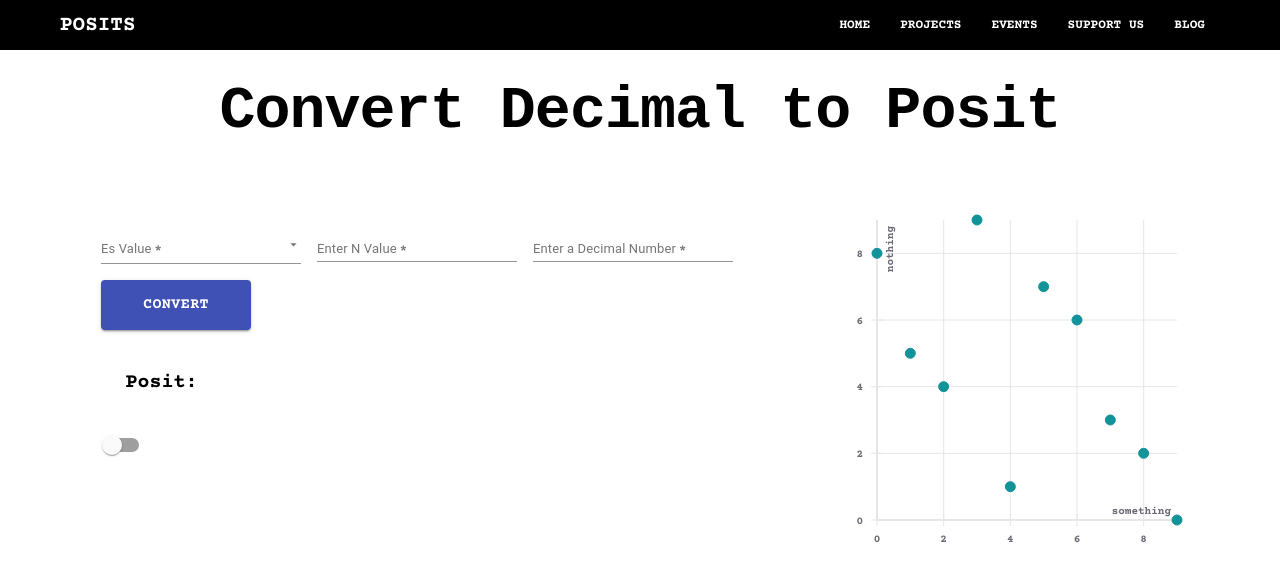
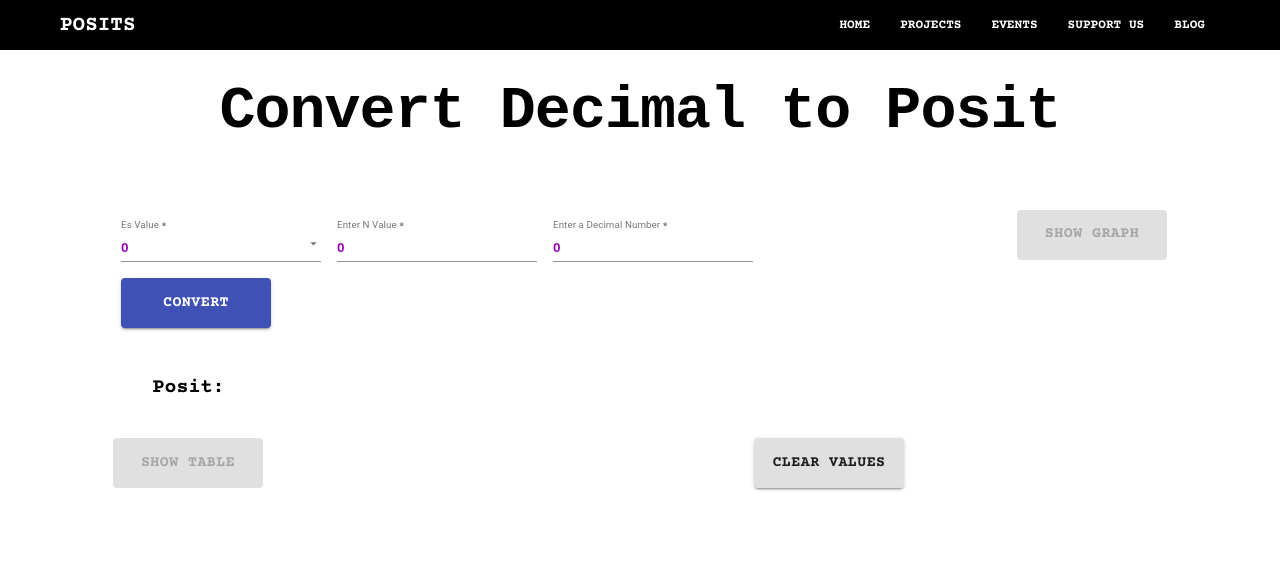
Before and after one commit to akashsmu/Posit, a React (Create React App) app: page /projects in a window 1280 px wide. Shown: the top 580 px of the page. Built offline with nearby package versions, Linux system fonts and the light colour scheme.

Commit message:
layout changes

```diff
--- a/src/components/Pages/PositConverter.js
+++ b/src/components/Pages/PositConverter.js
@@ -6,22 +6,12 @@ import {
   makeStyles,
   MenuItem,
   Select,
-  Switch,
   TextField,
   Typography,
 } from "@material-ui/core";
 // import PositTable from "./pageComponents/PositTable";
 import styled from "styled-components";
 import "../../../node_modules/react-vis/dist/style.css";
-import {
-  XYPlot,
-  VerticalGridLines,
-  HorizontalGridLines,
-  XAxis,
-  YAxis,
-  MarkSeries,
-  Hint,
-} from "react-vis";
 import clsx from "clsx";
 import NumberFormat from "react-number-format";
 import ReactLoading from "react-loading";
@@ -30,7 +20,8 @@ import {
   responsiveFontSizes,
   ThemeProvider,
 } from "@material-ui/core/styles";
-import PositTable from "../../pagesPosit/components/pageComponents/PositTable";
+import PositTable from "./PositTable";
+import PositGraph from "./PositGraph";
 
 let theme = createMuiTheme();
 theme = responsiveFontSizes(theme);
@@ -60,28 +51,26 @@ const usestyles = makeStyles((theme) => ({
 
 export default function PositConverter() {
   const classes = usestyles();
-  const [es, setEs] = useState();
-  const [n, setN] = useState();
+  const [es, setEs] = useState(0);
+  const [n, setN] = useState(0);
   const [posit, setposit] = useState();
-  const [decimal, setDecimal] = useState();
-  const [value, setValue] = useState();
+  const [decimal, setDecimal] = useState(0);
+
   const [table, setTable] = useState();
   const [tableKeys, setTableKeys] = useState();
   const [showTable, setShowTable] = useState(false);
-  const data = [
-    { x: 0, y: 8 },
-    { x: 1, y: 5 },
-    { x: 2, y: 4 },
-    { x: 3, y: 9 },
-    { x: 4, y: 1 },
-    { x: 5, y: 7 },
-    { x: 6, y: 6 },
-    { x: 7, y: 3 },
-    { x: 8, y: 2 },
-    { x: 9, y: 0 },
-  ];
+  const [name, setName] = useState("Show Table");
+  const [gname, setGname] = useState("Show Graph");
+  const [disabled, setDisabled] = useState(true);
+  const [showGraph, setShowGraph] = useState(false);
+
   const handleShowTable = (event) => {
     setShowTable(!showTable);
+    !showTable ? setName("Hide Table") : setName("Show Table");
+  };
+  const handleGname = (event) => {
+    setShowGraph(!showGraph);
+    !showGraph ? setGname("Hide Graph") : setGname("Show Graph");
   };
   const handleEsChange = (event) => {
     setEs(event.target.value);
@@ -97,6 +86,11 @@ export default function PositConverter() {
   const axios = require("axios").default;
   const handleConvert = () => {
     setposit(null);
+    setShowTable(false);
+    setShowGraph(false);
+    setName("Show Table");
+    setGname("Show Graph");
+    setDisabled(true);
     axios
       .post("https://fast-beach-74311.herokuapp.com/wel/", {
         decimal: decimal,
@@ -108,22 +102,23 @@ export default function PositConverter() {
         axios
           .get("https://fast-beach-74311.herokuapp.com/wel/")
           .then((data) => {
-            setposit(data.data.posit);
-            setTableKeys(Object.keys(data.data.allEnv));
-            setTable(data.data.allEnv);
-            console.log(data.data);
-            console.log(Object.keys(data.data.allEnv));
-            console.log(data.data.allEnv);
+            setposit(data.data[0].posit);
+            setTableKeys(Object.keys(data.data[0].allEnv));
+            setTable(data.data[0].allEnv);
+            setDisabled(false);
+
+            // console.log(data.data[0]);
+            // console.log(Object.keys(data.data[0].allEnv));
+            // console.log(data.data[0].allEnv);
           });
       });
   };
 
-  const rememberValue = (value) => {
-    setValue(value);
-  };
-
-  const forgetValue = () => {
-    setValue(null);
+  const handleClear = () => {
+    setposit("");
+    setDecimal(0);
+    setEs(0);
+    setN(0);
   };
 
   return (
@@ -149,21 +144,18 @@ export default function PositConverter() {
             required
             className={clsx(classes.formcontrol, classes.TextWidth)}
           >
-            <InputLabel
-              id="select-es"
-              defaultValue={0}
-              style={{ fontSize: "1.3rem" }}
-            >
+            <InputLabel id="select-es" style={{ fontSize: "1.3rem" }}>
               Es Value
             </InputLabel>
             <Select
               labelId="select-es"
               id="es-select"
               value={es}
+              defaultValue={0}
               onChange={handleEsChange}
               className={classes.customInput}
             >
-              <MenuItem value={6} style={{ fontSize: "1.3rem" }}>
+              <MenuItem value={0} style={{ fontSize: "1.3rem" }}>
                 0
               </MenuItem>
               <MenuItem value={1} style={{ fontSize: "1.3rem" }}>
@@ -189,8 +181,10 @@ export default function PositConverter() {
           >
             <TextField
               required
+              autoComplete={"off"}
               id="standard"
               type="number"
+              value={n}
               label="Enter N Value"
               InputProps={{
                 inputProps: { min: 0, max: 60 },
@@ -208,6 +202,8 @@ export default function PositConverter() {
               required
               label="Enter a Decimal Number"
               id="standard"
+              autoComplete={"off"}
+              value={decimal}
               InputProps={{
                 classes: {
                   input: classes.customInput,
@@ -243,37 +239,65 @@ export default function PositConverter() {
               posit
             )}
           </PositValue>
-          <Switch value={showTable} onChange={handleShowTable}></Switch>
+          <ButtonDiv>
+            <Button
+              variant="contained"
+              onClick={handleShowTable}
+              disabled={disabled}
+              classes={{
+                root: classes.ConvertButton,
+              }}
+            >
+              {name}
+            </Button>
+
+            <Button
+              variant="contained"
+              onClick={handleClear}
+              classes={{
+                root: classes.ConvertButton,
+              }}
+            >
+              Clear Values
+            </Button>
+          </ButtonDiv>
         </AppLeft>
         <AppRight>
-          <XYPlot height={350} width={350}>
-            {/* <LineSeries data={data} /> */}
-            <VerticalGridLines />
-            <HorizontalGridLines />
-            <XAxis title="something" />
-            <YAxis title="nothing" />
-            <MarkSeries
-              onValueMouseOver={rememberValue}
-              onValueMouseOut={forgetValue}
-              data={data}
-            />
-            {value ? <Hint value={value} /> : null}
-          </XYPlot>
+          <Button
+            onClick={handleGname}
+            disabled={disabled}
+            classes={{
+              root: classes.ConvertButton,
+            }}
+            variant="contained"
+          >
+            {gname}
+          </Button>
+          {showGraph ? (
+            <PositGraph allEnv={table} allEnvKeys={tableKeys}></PositGraph>
+          ) : (
+            <></>
+          )}
         </AppRight>
-        {console.log(showTable)}
-        {showTable ? (
-          <PositTable
-            allEnv={table}
-            allEnvKeys={tableKeys}
-            style={{ width: "100%" }}
-          ></PositTable>
-        ) : (
-          <></>
-        )}
       </MainApp>
+      {showTable ? (
+        <PosTable>
+          <PositTable allEnv={table} allEnvKeys={tableKeys}></PositTable>
+        </PosTable>
+      ) : (
+        <> </>
+      )}
     </>
   );
 }
+
+const PosTable = styled.div``;
+
+const ButtonDiv = styled.div`
+  display: flex;
+  justify-content: space-between;
+  width: 100%;
+`;
 
 const MainApp = styled.div`
   display: flex;
@@ -298,8 +322,8 @@ const PositValue = styled.div`
   @media screen and (max-width: 768px) {
     font-size: small;
   }
-
-  width: 80px;
+  word-wrap: break-word;
+  width: 600px;
 `;
 const AppRight = styled.div`
   margin: 5% 0%;
--- /dev/null
+++ b/src/components/Pages/PositGraph.js
@@ -0,0 +1,50 @@
+import React, { useState } from "react";
+import {
+  Hint,
+  HorizontalGridLines,
+  MarkSeries,
+  VerticalGridLines,
+  XAxis,
+  XYPlot,
+  YAxis,
+} from "react-vis";
+
+export default function PositGraph({ allEnv, allEnvKeys }) {
+  const [value, setValue] = useState();
+  const data = [
+    { x: 0, y: 0 },
+    { x: 1, y: 1 },
+    { x: 2, y: 2 },
+    { x: 3, y: 9 },
+    { x: 4, y: 1 },
+    { x: 5, y: 7 },
+    { x: 6, y: 6 },
+    { x: 7, y: 3 },
+    { x: 8, y: 2 },
+    { x: 9, y: 0 },
+  ];
+  const rememberValue = (value) => {
+    setValue(value);
+  };
+
+  const forgetValue = () => {
+    setValue(null);
+  };
+  return (
+    <div>
+      <XYPlot height={350} width={350}>
+        {/* <LineSeries data={data} /> */}
+        <VerticalGridLines />
+        <HorizontalGridLines />
+        <XAxis title="something" />
+        <YAxis title="nothing" />
+        <MarkSeries
+          onValueMouseOver={rememberValue}
+          onValueMouseOut={forgetValue}
+          data={data}
+        />
+        {value ? <Hint value={value} /> : null}
+      </XYPlot>
+    </div>
+  );
+}
--- /dev/null
+++ b/src/components/Pages/PositTable.js
@@ -0,0 +1,93 @@
+import React from "react";
+import { makeStyles } from "@material-ui/core/styles";
+import Table from "@material-ui/core/Table";
+import TableBody from "@material-ui/core/TableBody";
+import TableCell from "@material-ui/core/TableCell";
+import TableContainer from "@material-ui/core/TableContainer";
+import TableHead from "@material-ui/core/TableHead";
+import TableRow from "@material-ui/core/TableRow";
+import Paper from "@material-ui/core/Paper";
+
+const useStyles = makeStyles({
+  table: {
+    minWidth: 650,
+  },
+  root: {
+    fontFamily: "Courier New",
+    fontSize: "1.5rem",
+    fontWeight: 700,
+  },
+  mapRoot: {
+    fontFamily: "Courier New",
+    fontSize: "1.5rem",
+    fontWeight: 700,
+    wordBreak: "break-word",
+  },
+});
+
+// function createData(name, calories, fat, carbs, protein) {
+//   return { name, calories, fat, carbs, protein };
+// }
+
+// const rows = [
+//   createData("Frozen yoghurt", 159, 6.0, 24, 4.0),
+//   createData("Ice cream sandwich", 237, 9.0, 37, 4.3),
+//   createData("Eclair", 262, 16.0, 24, 6.0),
+//   createData("Cupcake", 305, 3.7, 67, 4.3),
+//   createData("Gingerbread", 356, 16.0, 49, 3.9),
+// ];
+
+export default function PositTable({ allEnv, allEnvKeys }) {
+  const classes = useStyles();
+
+  return (
+    <TableContainer component={Paper}>
+      <Table className={classes.table} aria-label="simple table">
+        <TableHead>
+          <TableRow>
+            <TableCell classes={{ root: classes.root }}>
+              Environment(Nvalue_EsValue)
+            </TableCell>
+            <TableCell classes={{ root: classes.root }} align="left">
+              Posit
+            </TableCell>
+            <TableCell classes={{ root: classes.root }} align="left">
+              Relative Error
+            </TableCell>
+            <TableCell classes={{ root: classes.root }} align="left">
+              Absolute Error
+            </TableCell>
+            <TableCell classes={{ root: classes.root }} align="left">
+              Posit To Decimal
+            </TableCell>
+          </TableRow>
+        </TableHead>
+        <TableBody>
+          {allEnvKeys.map((key) => (
+            <TableRow key={key}>
+              <TableCell
+                classes={{ root: classes.mapRoot }}
+                component="th"
+                scope="row"
+              >
+                {key}
+              </TableCell>
+              <TableCell classes={{ root: classes.mapRoot }} align="left">
+                {allEnv[key][0]}
+              </TableCell>
+              <TableCell classes={{ root: classes.mapRoot }} align="left">
+                {allEnv[key][1]}
+              </TableCell>
+              <TableCell classes={{ root: classes.mapRoot }} align="left">
+                {allEnv[key][2]}
+              </TableCell>
+              <TableCell classes={{ root: classes.mapRoot }} align="left">
+                {allEnv[key][3]}
+              </TableCell>
+            </TableRow>
+          ))}
+        </TableBody>
+      </Table>
+    </TableContainer>
+  );
+}
--- a/src/pagesPosit/components/pageComponents/PositTable.js
+++ /dev/null
@@ -1,60 +0,0 @@
-import React from "react";
-import { makeStyles } from "@material-ui/core/styles";
-import Table from "@material-ui/core/Table";
-import TableBody from "@material-ui/core/TableBody";
-import TableCell from "@material-ui/core/TableCell";
-import TableContainer from "@material-ui/core/TableContainer";
-import TableHead from "@material-ui/core/TableHead";
-import TableRow from "@material-ui/core/TableRow";
-import Paper from "@material-ui/core/Paper";
-
-const useStyles = makeStyles({
-  table: {
-    minWidth: 650,
-  },
-});
-
-// function createData(name, calories, fat, carbs, protein) {
-//   return { name, calories, fat, carbs, protein };
-// }
-
-// const rows = [
-//   createData("Frozen yoghurt", 159, 6.0, 24, 4.0),
-//   createData("Ice cream sandwich", 237, 9.0, 37, 4.3),
-//   createData("Eclair", 262, 16.0, 24, 6.0),
-//   createData("Cupcake", 305, 3.7, 67, 4.3),
-//   createData("Gingerbread", 356, 16.0, 49, 3.9),
-// ];
-
-export default function PositTable({ allEnv, allEnvKeys }) {
-  const classes = useStyles();
-
-  return (
-    <TableContainer component={Paper}>
-      <Table className={classes.table} aria-label="simple table">
-        <TableHead>
-          <TableRow>
-            <TableCell>Environment(Nvalue_EsValue)</TableCell>
-            <TableCell align="right">Posit</TableCell>
-            <TableCell align="right">Relative Error</TableCell>
-            <TableCell align="right">Absolute Error</TableCell>
-            <TableCell align="right">Posit To Decimal</TableCell>
-          </TableRow>
-        </TableHead>
-        <TableBody>
-          {allEnvKeys.map((key) => (
-            <TableRow key={key}>
-              <TableCell component="th" scope="row">
-                {key}
-              </TableCell>
-              <TableCell align="right">{allEnv[key][0]}</TableCell>
-              <TableCell align="right">{allEnv[key][1]}</TableCell>
-              <TableCell align="right">{allEnv[key][2]}</TableCell>
-              <TableCell align="right">{allEnv[key][3]}</TableCell>
-            </TableRow>
-          ))}
-        </TableBody>
-      </Table>
-    </TableContainer>
-  );
-}
```
